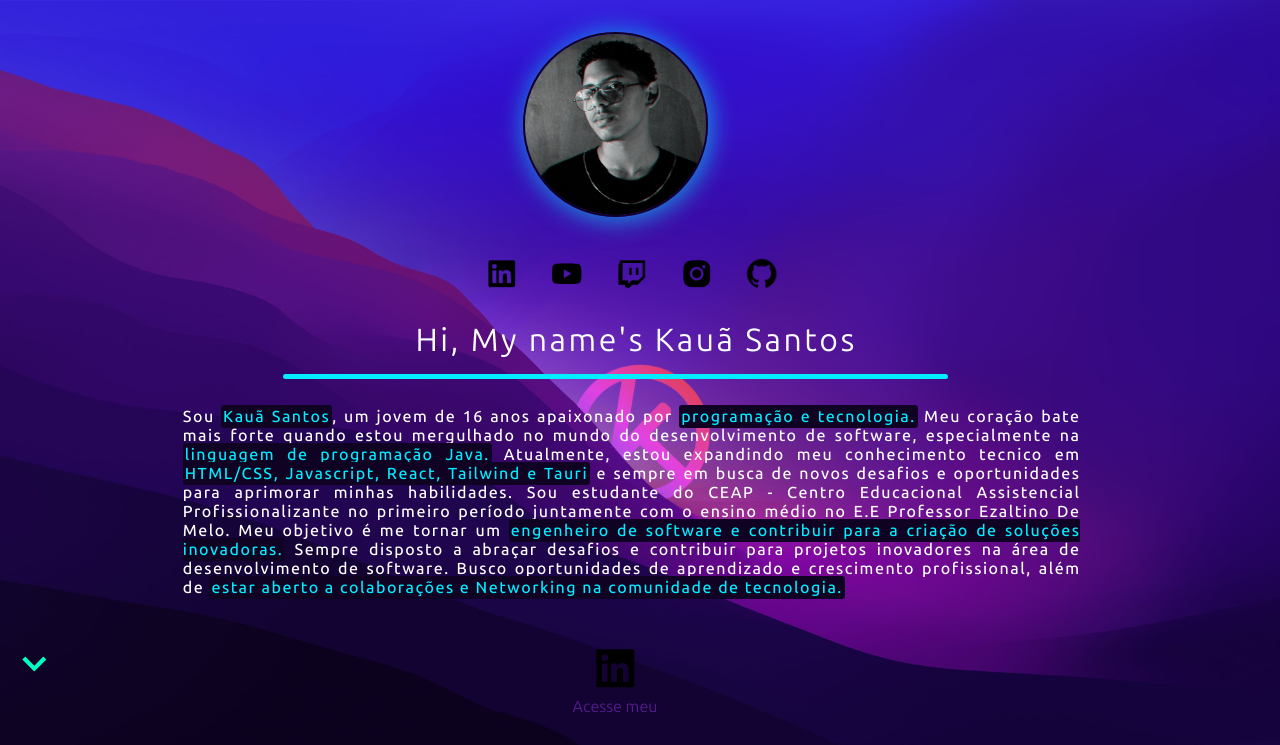
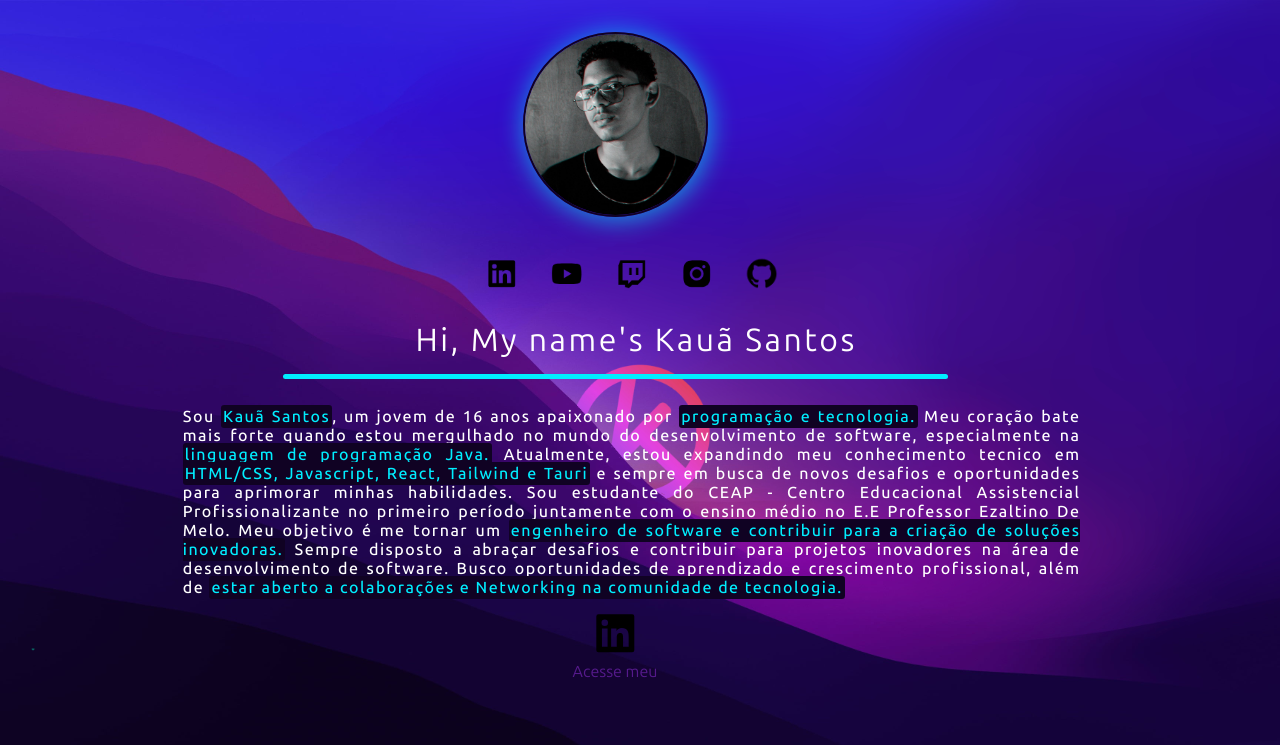
Before and after one commit to KauahsSantos/About-Me, a website: page home/index.html in a window 1280 px wide. Shown: the top 745 px of the page. Drawn offline with nearby package versions, Linux system fonts and the light colour scheme.

Commit message:
Update style.css

```diff
--- a/home/style.css
+++ b/home/style.css
@@ -129,7 +129,7 @@ body{
 
 
             & a img{
-                height: 6ls5px;
+                height: 6px;
             }
 
         }
```
